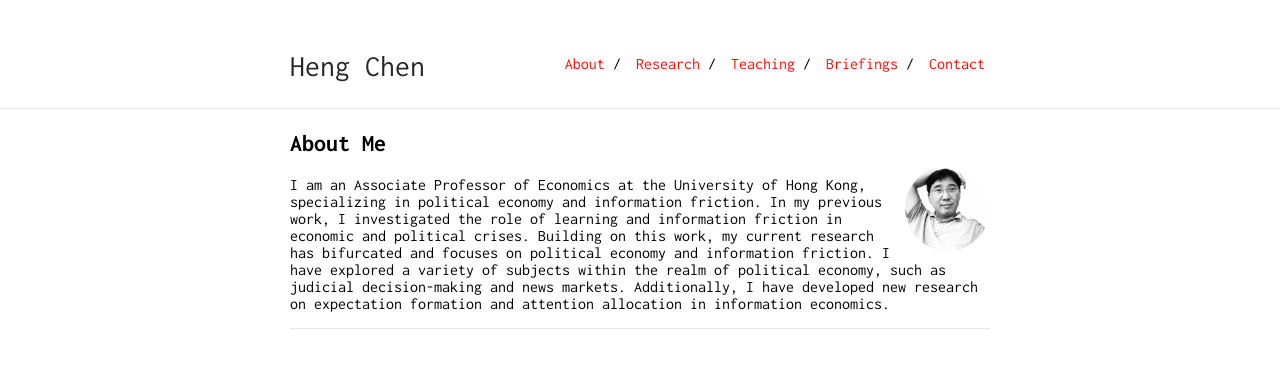
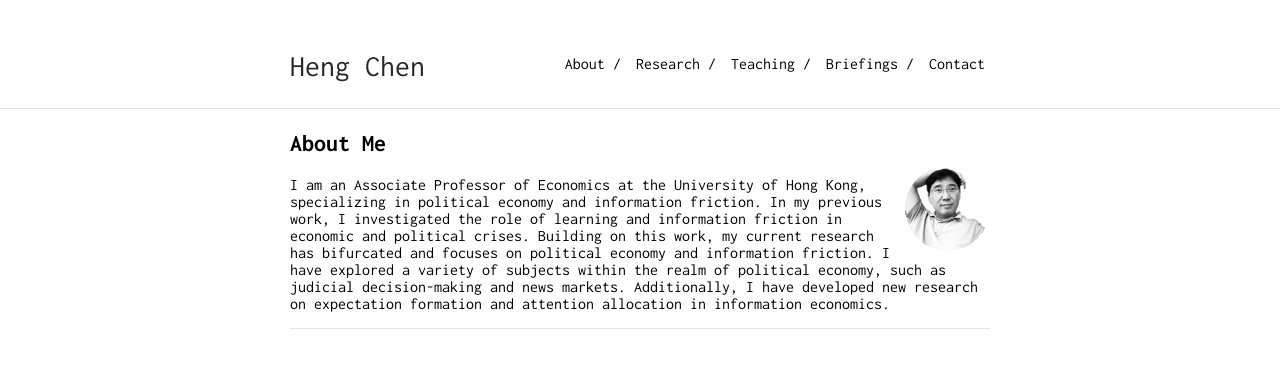
Before and after one commit to Shuyan0210611X/henrychen.github.io, a Jekyll site: the page built from index.md, in a window 1280 px wide. Shown: the top 368 px of the page. Built offline with Jekyll 4.4.1, drawn with Linux system fonts in a browser that asks for light colours; our own code applies the rules of GitHub Pages for plain Markdown files.

Commit message:
Update _style.scss

```diff
--- a/_sass/_style.scss
+++ b/_sass/_style.scss
@@ -16,7 +16,7 @@ body {
 }
 a {
     text-decoration: none;
-    color: $accent;
+    color: black;
 }
 a:hover {
     text-decoration: underline;
```
